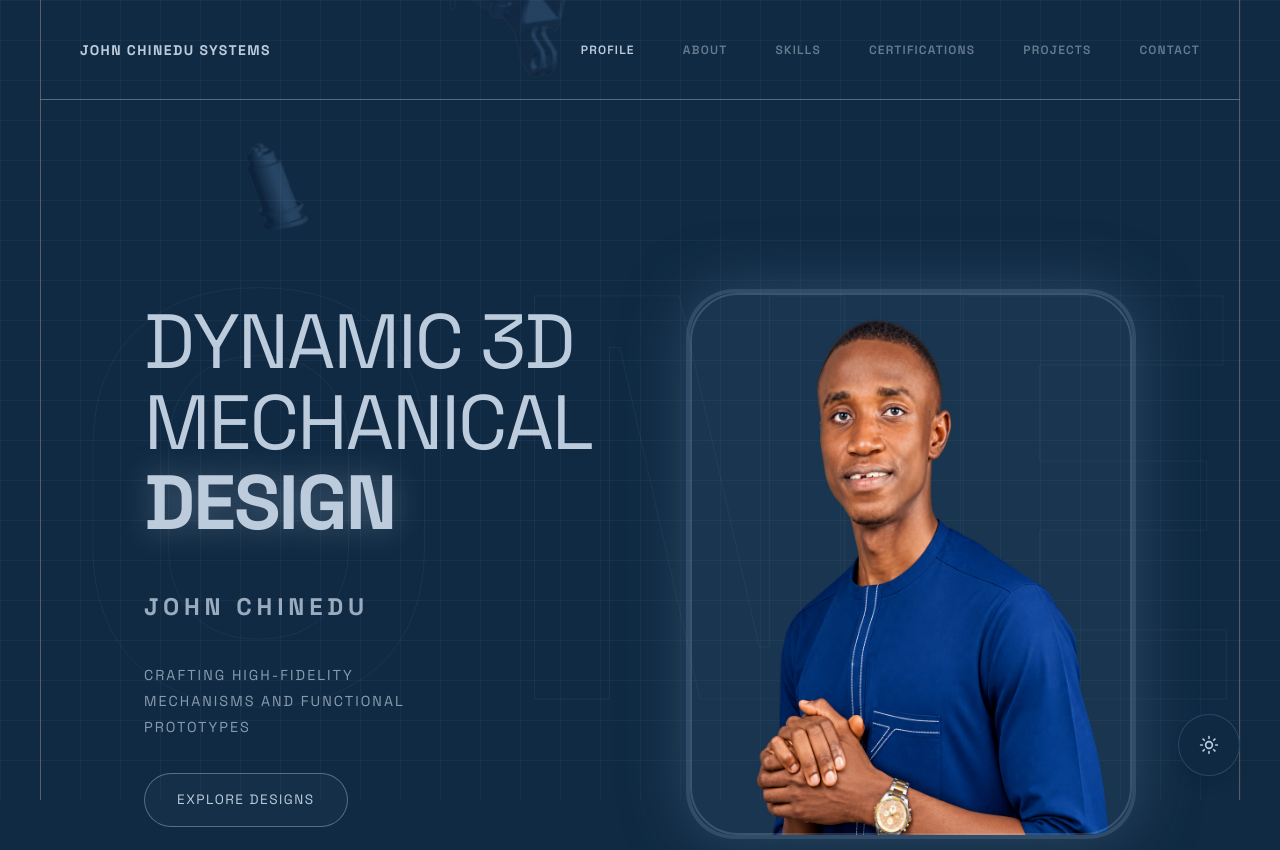
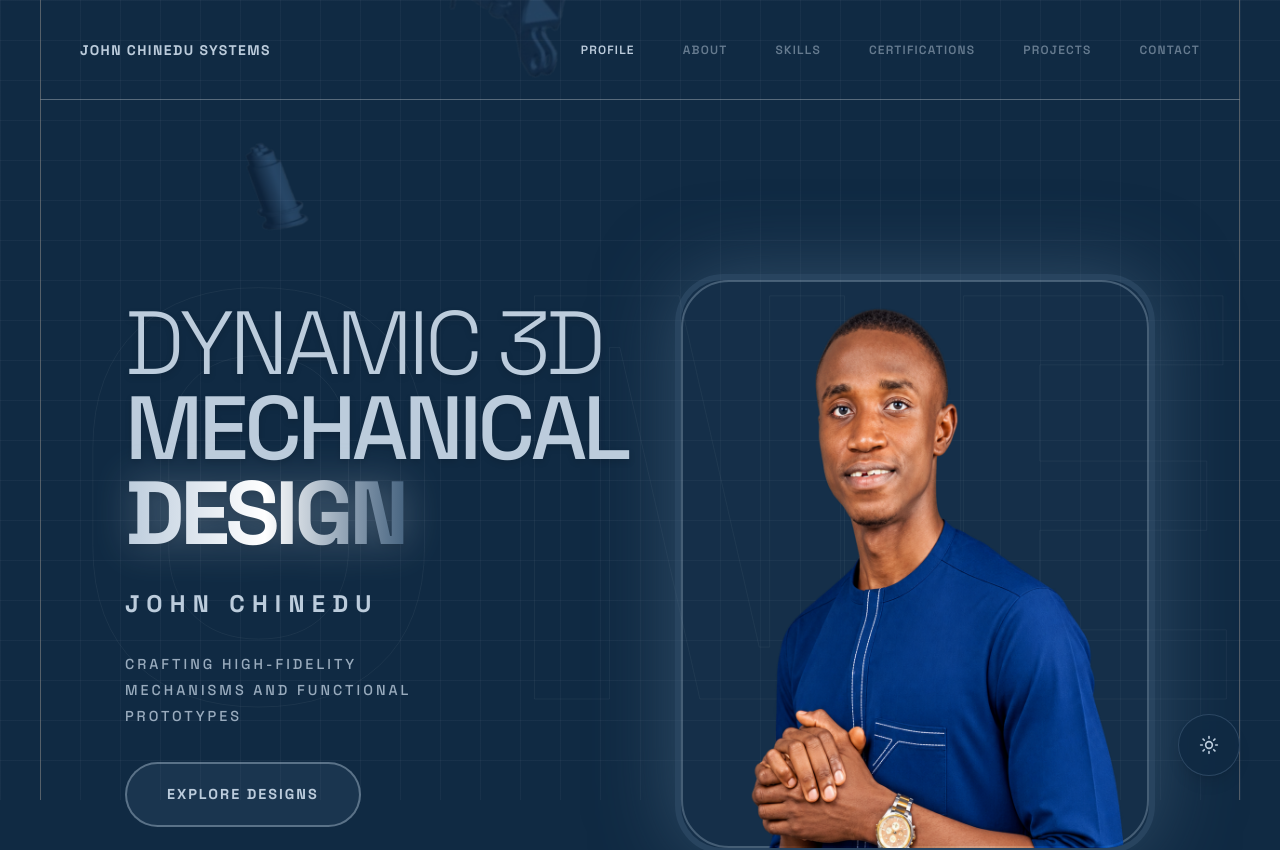
Before and after one commit to aviciinvestment/ChineduPortfolio, a Next.js app: page / in a window 1280 px wide. Shown: the top 850 px of the page. Built offline with nearby package versions, Linux system fonts and the light colour scheme.

Commit message:
readjusted brand color

```diff
--- a/src/app/page.tsx
+++ b/src/app/page.tsx
@@ -105,28 +105,28 @@ export default function Home() {
         </div>
 
         {/* Main Content */}
-        <div className="relative flex-1 flex flex-col lg:flex-row items-center justify-center pt-10 md:pt-20 lg:pt-32 px-6 md:px-10 lg:px-20 z-10 w-full max-w-6xl mx-auto pb-20 lg:pb-0 gap-8 lg:gap-12">
+        <div className="relative flex-1 flex flex-col lg:flex-row items-center justify-center pt-4 md:pt-20 lg:pt-32 px-6 md:px-10 lg:px-20 z-10 w-full max-w-6xl mx-auto pb-20 lg:pb-0 gap-6 md:gap-8 lg:gap-12">
 
           <motion.div
             initial="hidden"
             animate="visible"
             variants={staggerVariants}
-            className="relative z-20 w-full lg:w-auto flex-1 flex flex-col items-center lg:items-start text-center lg:text-left gap-8 mt-12 md:mt-0"
+            className="relative z-20 w-full lg:w-auto flex-1 flex flex-col items-center lg:items-start text-center lg:text-left gap-6 mt-4 md:mt-0"
           >
             {/* Main Headline */}
             <div className="flex flex-col items-center lg:items-start w-full z-10">
-              <h1 className="text-[clamp(3rem,6vw,6rem)] font-normal leading-[1.05] tracking-tight w-full text-accent whitespace-nowrap">
+              <h1 className="text-[clamp(3.5rem,7vw,7rem)] font-light leading-[0.95] tracking-tighter w-full text-accent whitespace-nowrap drop-shadow-md">
                 {Array.from("DYNAMIC 3D").map((char, i) => (
                   <motion.span key={`d-${i}`} custom={i} variants={spellVariants} initial="hidden" animate="visible" className="inline-block">
                     {char === ' ' ? '\u00A0' : char}
                   </motion.span>
                 ))}<br/>
                 {Array.from("MECHANICAL").map((char, i) => (
-                  <motion.span key={`m-${i}`} custom={i + 10} variants={spellVariants} initial="hidden" animate="visible" className="inline-block">
+                  <motion.span key={`m-${i}`} custom={i + 10} variants={spellVariants} initial="hidden" animate="visible" className="inline-block font-medium">
                     {char === ' ' ? '\u00A0' : char}
                   </motion.span>
                 ))}<br/>
-                <span className="font-bold not-italic text-accent drop-shadow-[0_0_15px_rgba(188,204,220,0.3)]">
+                <span className="font-black not-italic text-transparent bg-clip-text bg-gradient-to-r from-accent via-white to-secondary drop-shadow-[0_0_20px_rgba(188,204,220,0.4)]">
                   {Array.from("DESIGN").map((char, i) => (
                     <motion.span key={`des-${i}`} custom={i + 20} variants={spellVariants} initial="hidden" animate="visible" className="inline-block">
                       {char === ' ' ? '\u00A0' : char}
@@ -137,23 +137,23 @@ export default function Home() {
             </div>
 
             {/* Bottom Row / Stack */}
-            <div className="flex flex-col items-center lg:items-start gap-8 md:gap-10 w-full mt-4">
+            <div className="flex flex-col items-center lg:items-start gap-6 md:gap-8 w-full mt-2">
 
               {/* Name Block */}
               <motion.div variants={fadeUpVariants} className="flex flex-col items-center lg:items-start gap-1">
-                <span className="text-xl md:text-2xl font-bold uppercase tracking-[0.2em] text-accent/80">
+                <span className="text-xl md:text-2xl font-black uppercase tracking-[0.3em] text-accent">
                   John Chinedu
                 </span>
               </motion.div>
 
               {/* Bio & Button Block */}
               <motion.div variants={fadeUpVariants} className="flex flex-col items-center lg:items-start gap-8 max-w-[450px]">
-                <p className="text-[clamp(0.7rem,1.5vw,0.9rem)] uppercase tracking-[2px] leading-[1.8] text-center lg:text-left text-accent/70">
+                <p className="text-[clamp(0.75rem,1.5vw,0.9rem)] uppercase tracking-[3px] leading-[1.8] font-medium text-center lg:text-left text-accent/80">
                   CRAFTING HIGH-FIDELITY<br/>
                   MECHANISMS AND FUNCTIONAL<br/>
                   PROTOTYPES
                 </p>
-                <Link href="/projects" className="group relative flex items-center justify-center gap-3 px-8 py-4 border border-accent/40 rounded-full text-[clamp(0.6rem,1.5vw,0.85rem)] uppercase tracking-[1.5px] overflow-hidden transition-all duration-500 cursor-pointer backdrop-blur-sm text-accent hover:text-primary hover:border-accent bg-secondary/10 hover:shadow-[0_0_30px_rgba(188,204,220,0.3)]">
+                <Link href="/projects" className="group relative flex items-center justify-center gap-3 px-10 py-5 border-2 border-accent/40 rounded-full text-[clamp(0.65rem,1.5vw,0.9rem)] font-bold uppercase tracking-[2px] overflow-hidden transition-all duration-500 cursor-pointer backdrop-blur-md text-accent hover:text-primary hover:border-accent bg-secondary/20 hover:shadow-[0_0_40px_rgba(188,204,220,0.4)] hover:scale-105 active:scale-95">
                   <span className="absolute inset-0 w-full h-full origin-left scale-x-0 transition-transform duration-500 ease-[cubic-bezier(0.165,0.84,0.44,1)] group-hover:scale-x-100 -z-10 bg-accent" />
                   Explore Designs
                 </Link>
@@ -166,21 +166,21 @@ export default function Home() {
             initial={{ opacity: 0, scale: 0.9, x: 20 }}
             animate={{ opacity: 1, scale: 1, x: 0 }}
             transition={{ duration: 1.2, ease: "easeOut", delay: 0.5 }}
-            className="relative w-full lg:w-auto flex justify-center lg:justify-start z-10 shrink-0"
-            style={{ transform: `translate(calc(${mousePos.x * 10}px), calc(${mousePos.y * 10}px))` }}
+            className="relative w-full lg:w-auto flex justify-center lg:justify-start z-10 shrink-0 mt-4 lg:mt-0"
+            style={{ transform: `translate(calc(${mousePos.x * 15}px), calc(${mousePos.y * 15}px))` }}
           >
-            <div className="relative w-64 h-64 md:w-80 md:h-80 lg:w-[450px] lg:h-[550px] rounded-[3rem] overflow-hidden border-4 border-secondary/50 shadow-[0_0_60px_rgba(72,101,129,0.5)] bg-secondary/20">
+            <div className="relative w-72 h-72 md:w-96 md:h-96 lg:w-[480px] lg:h-[580px] rounded-[3rem] overflow-hidden border-[6px] border-secondary/40 shadow-[0_0_80px_rgba(72,101,129,0.6)] bg-secondary/10 hover:shadow-[0_0_100px_rgba(188,204,220,0.5)] transition-shadow duration-700 group">
               <Image
                 src="/profile.png"
                 alt="John Chinedu Profile"
                 fill
-                sizes="(max-width: 768px) 256px, (max-width: 1024px) 320px, 450px"
+                sizes="(max-width: 768px) 288px, (max-width: 1024px) 384px, 480px"
                 quality={100}
                 unoptimized={true}
-                className="object-cover object-top"
+                className="object-cover object-top transition-transform duration-1000 group-hover:scale-105"
                 priority
               />
-              <div className="absolute inset-0 border-[2px] border-accent/20 rounded-[3rem] pointer-events-none" />
+              <div className="absolute inset-0 border-[2px] border-accent/30 rounded-[3rem] pointer-events-none mix-blend-overlay" />
             </div>
           </motion.div>
 
```
